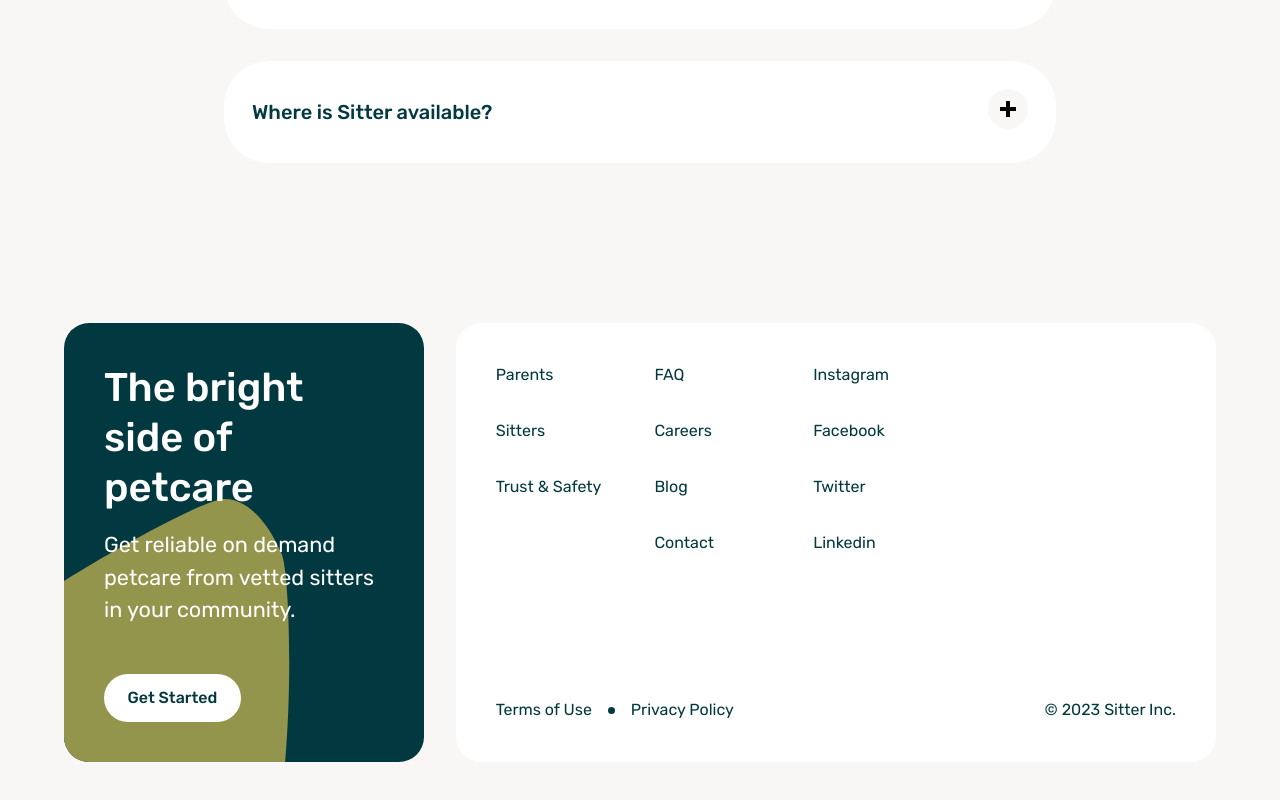
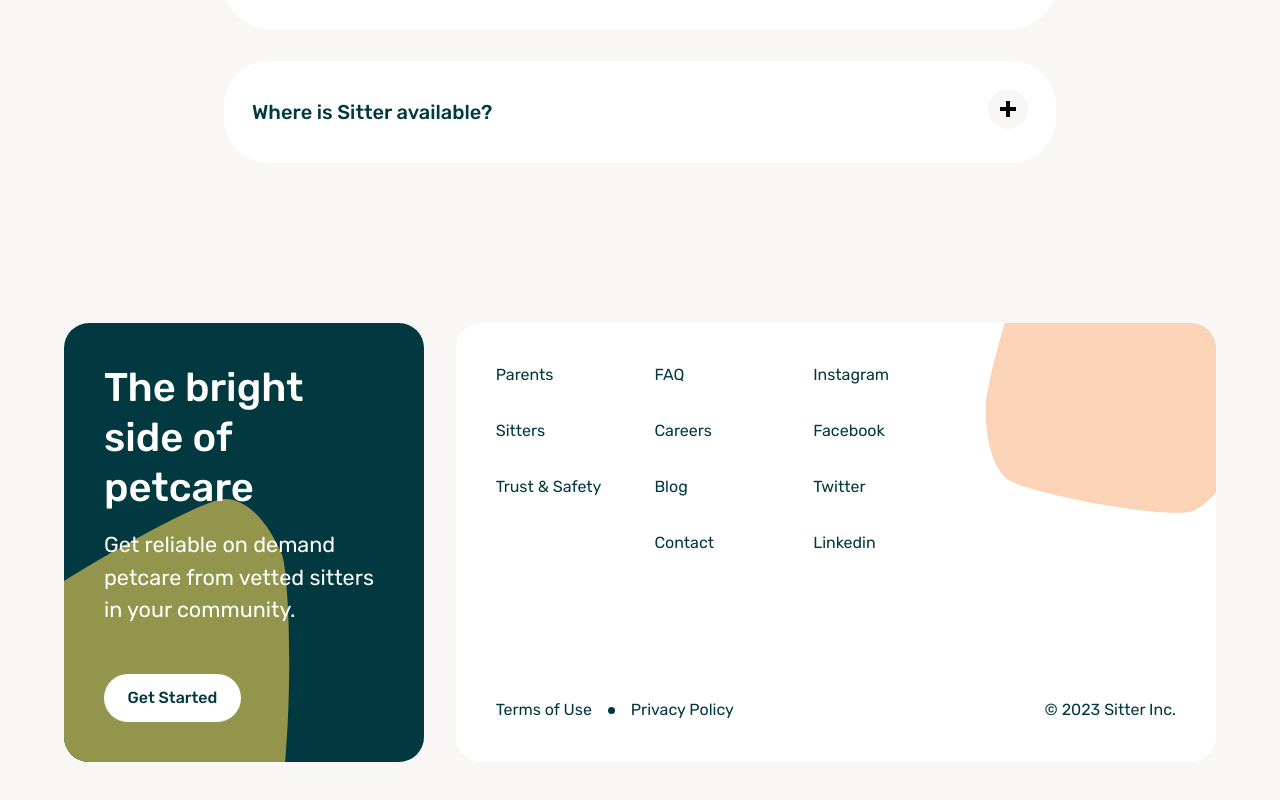
Before and after one commit to samsonc89/otter-replica, a React (Vite) app: page / in a window 1280 px wide. Shown: the part 4450-5250 px from the top of the page. Built offline with nearby package versions, Linux system fonts and the light colour scheme.

Commit message:
Add right footer shape

```diff
--- a/src/containers/Footer/footer.css
+++ b/src/containers/Footer/footer.css
@@ -60,11 +60,13 @@
   display: flex;
   flex-direction: column;
   justify-content: space-between;
+  overflow: hidden;
 }
 
 .footer-row {
   display: flex;
   justify-content: space-between;
+  position: relative;
 }
 
 .footer-links-wrapper {
@@ -90,3 +92,15 @@
   background-color: var(--main-text-color);
   border-radius: 50%;
 }
+
+.footer-right-shape {
+  clip-path: url(#footer-shape-right);
+  position: absolute;
+  background-color: var(--accent-color);
+  height: 170%;
+  width: 40%;
+  right: 0%;
+  top: 0;
+  margin-top: -26%;
+  margin-right: -12%;
+}
```
